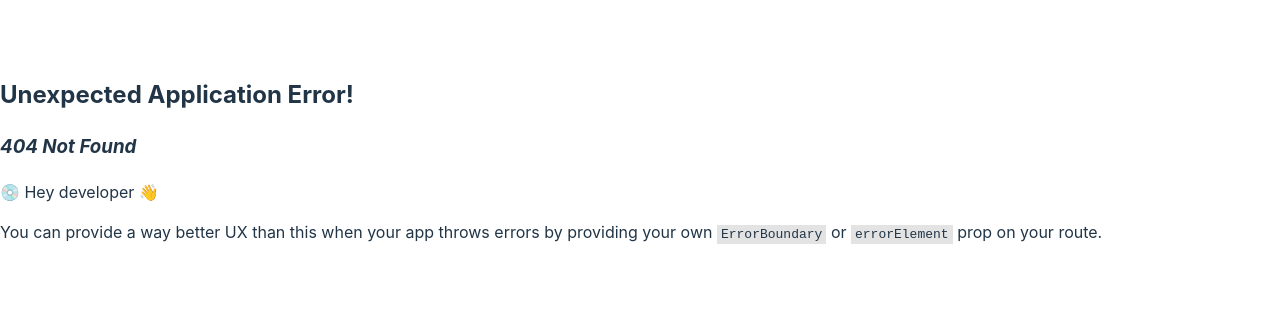
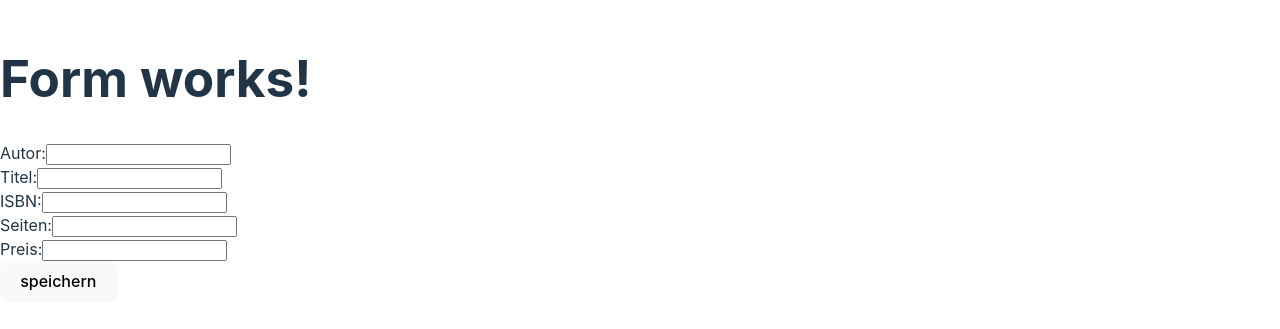
Before and after one commit to sspringer82/jsdays-2024-react, a React (Vite) app: page /create in a window 1280 px wide. Before the commit this address had no page. Shown: the part 241-570 px from the top of the page. Built offline with nearby package versions, Linux system fonts and the light colour scheme.

Commit message:
react hook form

```diff
--- a/package.json
+++ b/package.json
@@ -14,6 +14,7 @@
     "json-server": "^1.0.0-alpha.23",
     "react": "^18.2.0",
     "react-dom": "^18.2.0",
+    "react-hook-form": "^7.51.1",
     "react-router-dom": "^6.22.3"
   },
   "devDependencies": {
--- /dev/null
+++ b/src/Form.tsx
@@ -0,0 +1,57 @@
+import { useForm } from 'react-hook-form';
+import { Book } from './Book';
+import { createBook } from './books.api';
+import { useNavigate } from 'react-router-dom';
+
+type CreateBook = Omit<Book, 'id'>;
+
+const Form: React.FC = () => {
+  const { register, handleSubmit } = useForm<CreateBook>();
+  const navigate = useNavigate();
+
+  async function onSubmit(book: CreateBook) {
+    await createBook(book);
+    navigate('/list');
+  }
+
+  return (
+    <>
+      <h1>Form works!</h1>
+      <form onSubmit={handleSubmit(onSubmit)}>
+        <div>
+          <label>
+            Autor:
+            <input type="text" {...register('author')} />
+          </label>
+        </div>
+        <div>
+          <label>
+            Titel:
+            <input type="text" {...register('title')} />
+          </label>
+        </div>
+        <div>
+          <label>
+            ISBN:
+            <input type="text" {...register('isbn')} />
+          </label>
+        </div>
+        <div>
+          <label>
+            Seiten:
+            <input type="text" {...register('pages')} />
+          </label>
+        </div>
+        <div>
+          <label>
+            Preis:
+            <input type="text" {...register('price')} />
+          </label>
+        </div>
+        <button type="submit">speichern</button>
+      </form>
+    </>
+  );
+};
+
+export default Form;
--- a/src/List.tsx
+++ b/src/List.tsx
@@ -2,6 +2,7 @@ import { useEffect, useState } from 'react';
 import { deleteBook, getAllBooks } from './books.api';
 import ListItem from './ListItem';
 import { useBooksContext } from './BooksProvider';
+import { Link } from 'react-router-dom';
 
 function List() {
   // const [books, setBooks] = useState<Book[]>([]);
@@ -27,7 +28,11 @@ function List() {
   }
 
   if (books.length === 0) {
-    return <div>Keine Bücher gefunden</div>;
+    return (
+      <div>
+        Keine Bücher gefunden<Link to="/create">Neu</Link>
+      </div>
+    );
   }
 
   return (
@@ -49,6 +54,7 @@ function List() {
         .map((book) => (
           <ListItem book={book} key={book.id} onDelete={handleDelete} />
         ))}
+      <Link to="/create">Neu</Link>
     </div>
   );
 }
--- a/src/Router.tsx
+++ b/src/Router.tsx
@@ -1,6 +1,7 @@
 import { Navigate, createBrowserRouter } from 'react-router-dom';
 import List from './List';
 import Detail from './Detail';
+import Form from './Form';
 
 const router = createBrowserRouter([
   {
@@ -15,6 +16,10 @@ const router = createBrowserRouter([
     path: '/list',
     element: <List />,
   },
+  {
+    path: '/create',
+    element: <Form />,
+  },
 ]);
 
 export default router;
--- a/src/books.api.ts
+++ b/src/books.api.ts
@@ -17,3 +17,17 @@ export async function deleteBook(id: string): Promise<void> {
     throw new Error('Es ist ein Fehler aufgetreten');
   }
 }
+
+export async function createBook(book: Omit<Book, 'id'>): Promise<Book> {
+  const response = await fetch('/api/books', {
+    method: 'POST',
+    headers: {
+      'Content-Type': 'application/json',
+    },
+    body: JSON.stringify(book),
+  });
+  if (!response.ok) {
+    throw new Error('whoops');
+  }
+  return response.json();
+}
```
Also changed, not shown: 1 other file (tests, documents, lock files or other folders).
